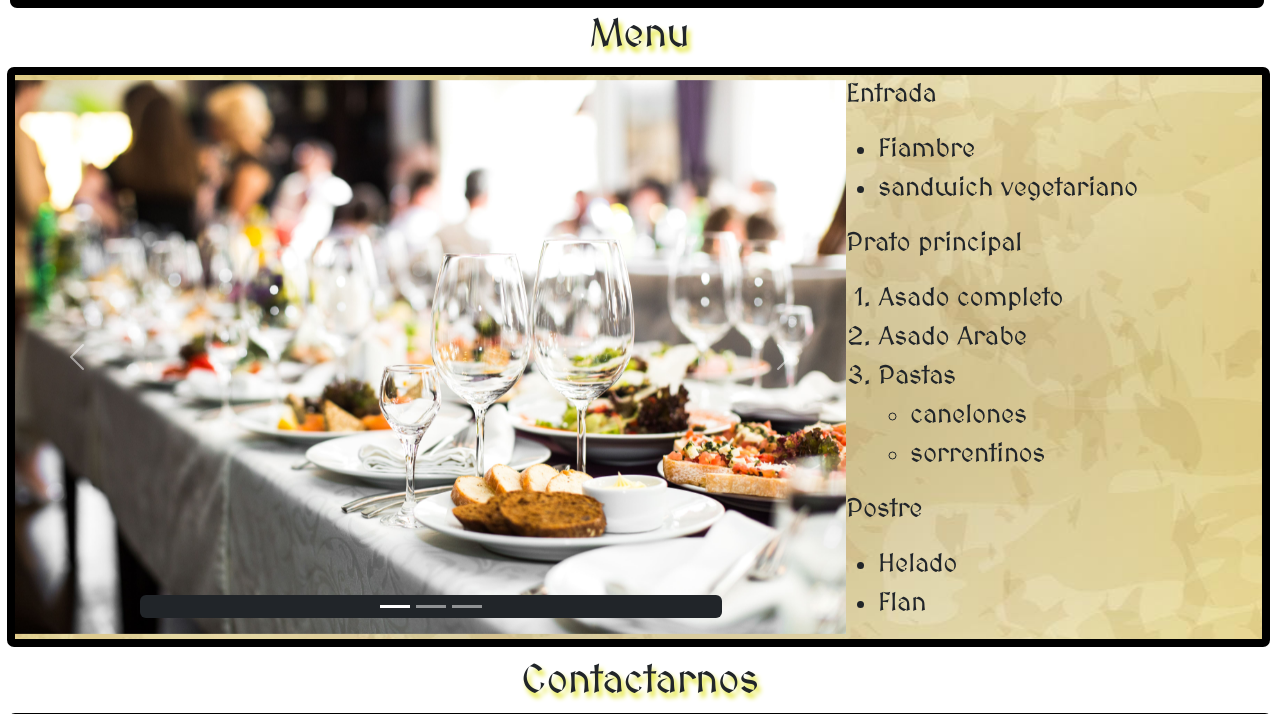
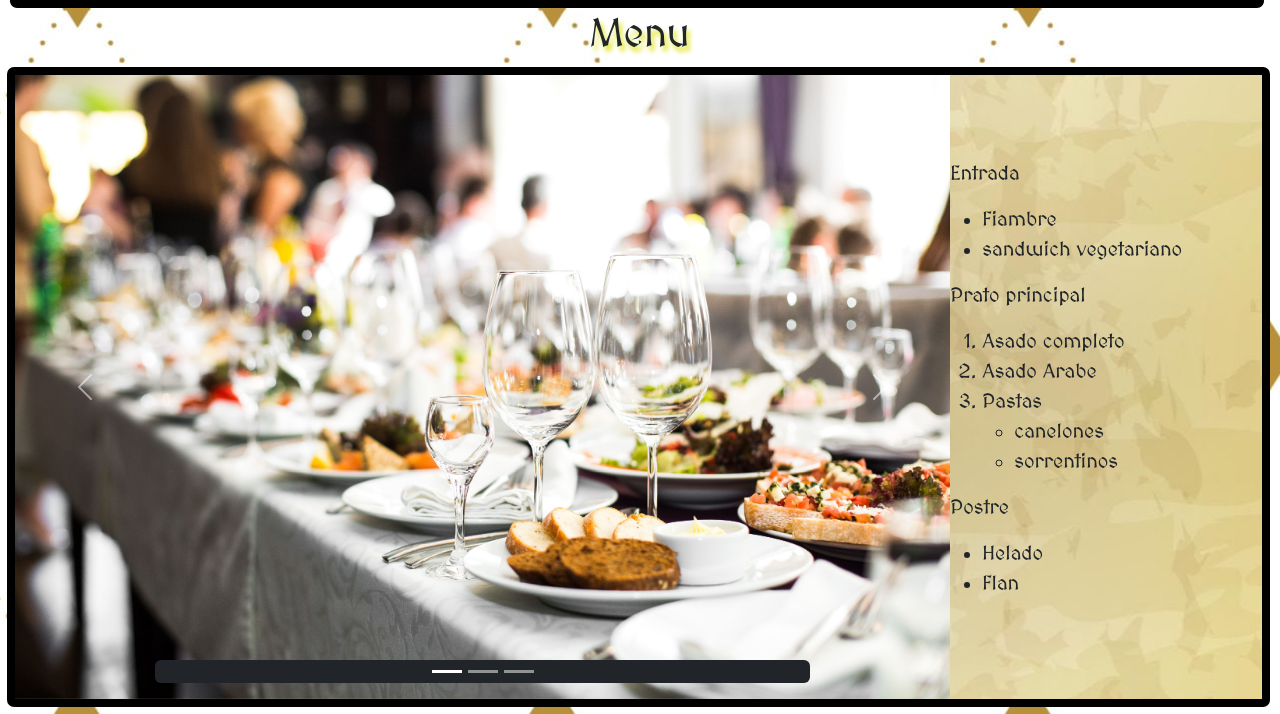
Before and after one commit to Lucasrot/SalonMedieval, a website: page index.html in a window 1280 px wide. Shown: the part 813-1527 px from the top of the page. Drawn offline with nearby package versions, Linux system fonts and the light colour scheme.

Commit message:
modificando el index

```diff
--- a/index.html
+++ b/index.html
@@ -81,7 +81,7 @@
         <h2 class="titulo-h2" id="Menu"> Menu </h2>
         <article class="catering d-flex flex-md-row flex-column justify-content-center align-items-center">
 
-            <div id="carouselExampleIndicators" class="carousel slide col-8" data-bs-ride="true">
+            <div id="carouselExampleIndicators" class="carousel slide col-9" data-bs-ride="true">
                 <div class="carousel-indicators badge text-bg-dark">
                     <button type="button" data-bs-target="#carouselExampleIndicators" data-bs-slide-to="0" class="active" aria-current="true" aria-label="Slide 1"></button>
                     <button type="button" data-bs-target="#carouselExampleIndicators" data-bs-slide-to="1" aria-label="Slide 2"></button>
@@ -108,7 +108,7 @@
                 </button>
             </div>
 
-            <div class="entrada1 col-4">
+            <div class="entrada1 col-3">
                 <p>Entrada</p>
                     <ul>
                         <li>Fiambre</li>
--- a/scss/body.scss
+++ b/scss/body.scss
@@ -1,6 +1,7 @@
 
 body{
-    background-image: url('../imagenes/fondo.png');
+    background-image: url('../imagenes/fondo.jpg');
+    background-position: bottom;
     margin: 0;
     padding: 0;
     font-family: $font-family;
--- a/scss/index/contactos.scss
+++ b/scss/index/contactos.scss
@@ -8,7 +8,7 @@
     -ms-border-radius: 7px;
     -o-border-radius: 7px;
     border-width: 8px;
-    margin: 0px 8px 2px 8px;
+    margin: 0px 8px 0px 8px;
 }
 
 .formulario{
--- a/scss/index/menu.scss
+++ b/scss/index/menu.scss
@@ -3,10 +3,14 @@
     @extend .parrafo;
     margin: 0px 10px 10px 7px;
     .entrada1{
-        font-size: 26px;
+        font-size: 20px;
     }
     .entrada{
         width: 200px;
+    }
+    .carousel{
+        height: 80%;
+        width: 2fr;
     }
 }
 /*Especificar posicion de medida de menu*/
```
Also changed, not shown: css/main.css.
